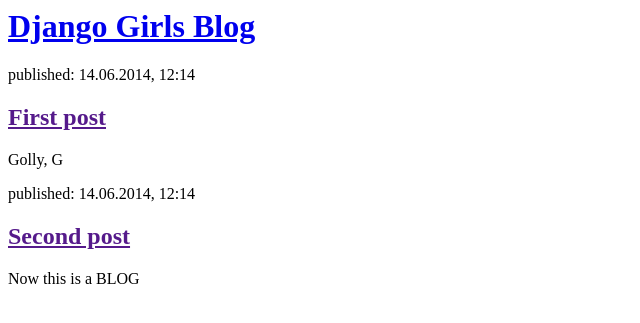
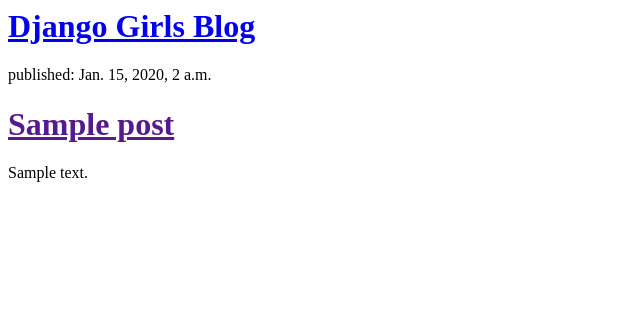
Before and after one commit to MaryBeth8/djangogirls2, a Django app: template blog/templates/blog/post_list.html in a window 1280 px wide. Shown: the top 323 px of the page, without its empty margins (0-640 px from the left). Run offline with Django 3.2, Linux system fonts and the light colour scheme; the template is opened without the code that fills it: values that come from a table or form of the project are taken from there, others are empty; tables that the repository leaves empty hold one stand-in row (values such as "Sample post").

Commit message:
edit post_list.html template to display content from database

```diff
--- a/blog/templates/blog/post_list.html
+++ b/blog/templates/blog/post_list.html
@@ -8,15 +8,13 @@
         </div>
 
         <div>
-            <p>published: 14.06.2014, 12:14</p>
-            <h2><a href="">First post</a></h2>
-            <p>Golly, G</p>
-        </div>
-
-        <div>
-            <p>published: 14.06.2014, 12:14</p>
-            <h2><a href="">Second post</a></h2>
-            <p>Now this is a BLOG</p>
+            {% for post in posts %}
+    			<div>
+        			<p>published: {{ post.published_date }}</p>
+        			<h1><a href="">{{ post.title }}</a></h1>
+        			<p>{{ post.text|linebreaksbr }}</p>
+    			</div>
+			{% endfor %}
         </div>
     </body>
 </html>
```
